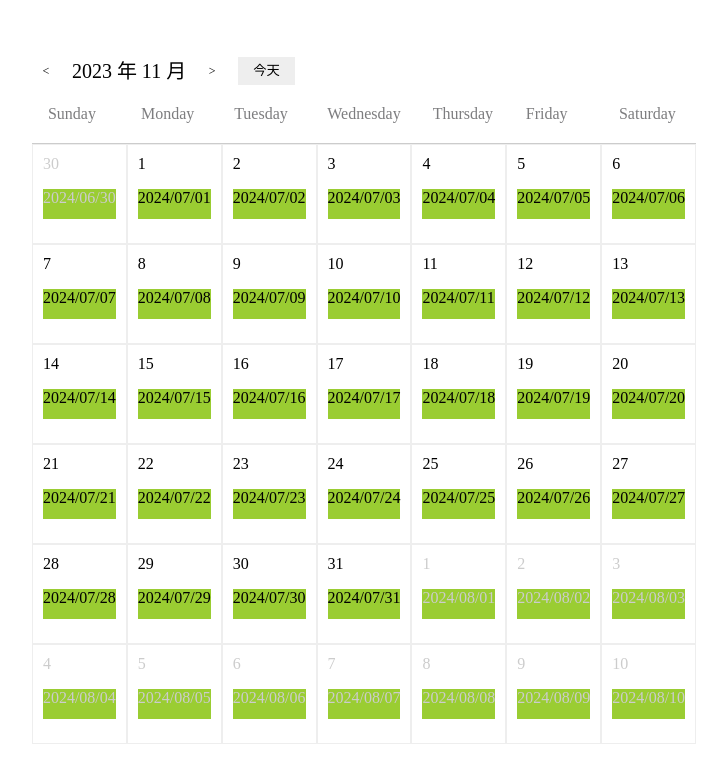
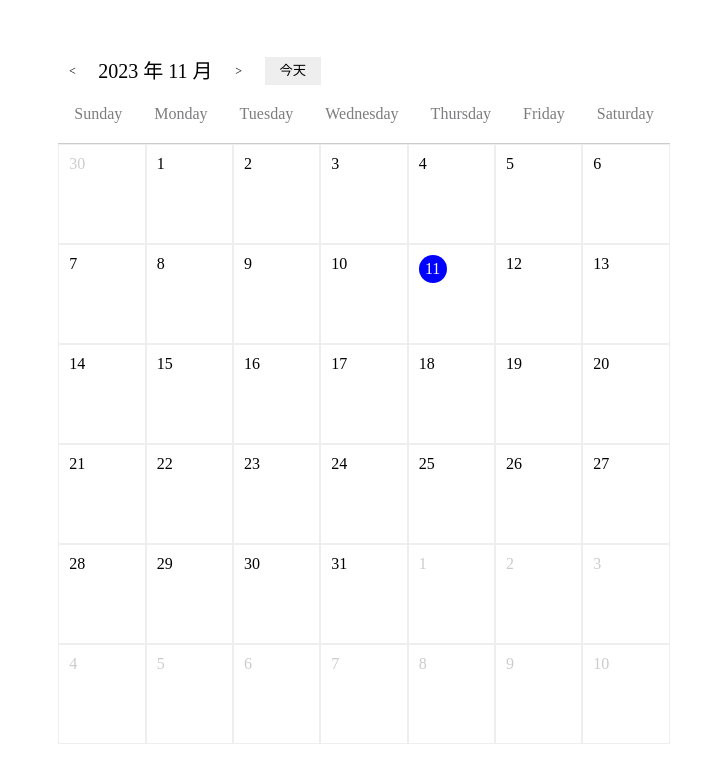
Before and after one commit to XieZongChen/practice-react, a React (Vite) app: page / in a window 1280 px wide. Shown: the top 782 px of the page, without its empty margins (276-1003 px from the left). Built offline with nearby package versions, Linux system fonts and the light colour scheme.

Commit message:
feat(calendar): 添加 value api

```diff
--- a/src/App.tsx
+++ b/src/App.tsx
@@ -5,15 +5,6 @@ function App() {
   return (
     <Calendar
       value={dayjs('2024-7-11')}
-      dateInnerContent={(value) => {
-        return (
-          <div>
-            <p style={{ background: 'yellowgreen', height: '30px' }}>
-              {value.format('YYYY/MM/DD')}
-            </p>
-          </div>
-        );
-      }}
     ></Calendar>
   );
 }
--- a/src/components/calendar/MonthCalendar.tsx
+++ b/src/components/calendar/MonthCalendar.tsx
@@ -1,5 +1,6 @@
+import { useContext } from 'react';
 import { Dayjs } from 'dayjs';
-import { useContext } from 'react';
+import cs from 'classnames';
 import LocaleContext from './LocaleContext';
 import allLocales from './locale';
 import { CalendarProps } from '.';
@@ -35,7 +36,8 @@ function getAllDays(date: Dayjs) {
 function renderDays(
   days: Array<{ date: Dayjs; currentMonth: boolean }>,
   dateRender: MonthCalendarProps['dateRender'],
-  dateInnerContent: MonthCalendarProps['dateInnerContent']
+  dateInnerContent: MonthCalendarProps['dateInnerContent'],
+  value: Dayjs
 ) {
   const rows = [];
   for (let i = 0; i < 6; i++) {
@@ -53,10 +55,17 @@ function renderDays(
             dateRender(item.date)
           ) : (
             <div className='calendar-month-body-cell-date'>
-              <div className='calendar-month-body-cell-date-value'>
+              <div
+                className={cs(
+                  'calendar-month-body-cell-date-value',
+                  value.format('YYYY-MM-DD') === item.date.format('YYYY-MM-DD')
+                    ? 'calendar-month-body-cell-date-selected'
+                    : ''
+                )}
+              >
                 {item.date.date()}
               </div>
-              <div className='calendar-month-body-cell-date-content'>
+              <div className='calendar-month-cell-body-date-content'>
                 {dateInnerContent?.(item.date)}
               </div>
             </div>
@@ -75,7 +84,7 @@ interface MonthCalendarProps extends CalendarProps {}
 
 function MonthCalendar(props: MonthCalendarProps) {
   const localeContext = useContext(LocaleContext);
-  const { dateRender, dateInnerContent } = props;
+  const { value, dateRender, dateInnerContent } = props;
 
   const CalendarLocale = allLocales[localeContext.locale];
 
@@ -101,7 +110,7 @@ function MonthCalendar(props: MonthCalendarProps) {
         ))}
       </div>
       <div className='calendar-month-body'>
-        {renderDays(allDays, dateRender, dateInnerContent)}
+        {renderDays(allDays, dateRender, dateInnerContent, value)}
       </div>
     </div>
   );
--- a/src/components/calendar/index.scss
+++ b/src/components/calendar/index.scss
@@ -23,16 +23,30 @@
       height: 100px;
       display: flex;
     }
+
     &-cell {
       flex: 1;
       border: 1px solid #eee;
       color: #ccc;
       overflow: hidden;
+
       &-current {
         color: #000;
       }
+
       &-date {
         padding: 10px;
+
+        &-selected {
+          background: blue;
+          width: 28px;
+          height: 28px;
+          line-height: 28px;
+          text-align: center;
+          color: #fff;
+          border-radius: 50%;
+          cursor: pointer;
+        }
       }
     }
   }
```
